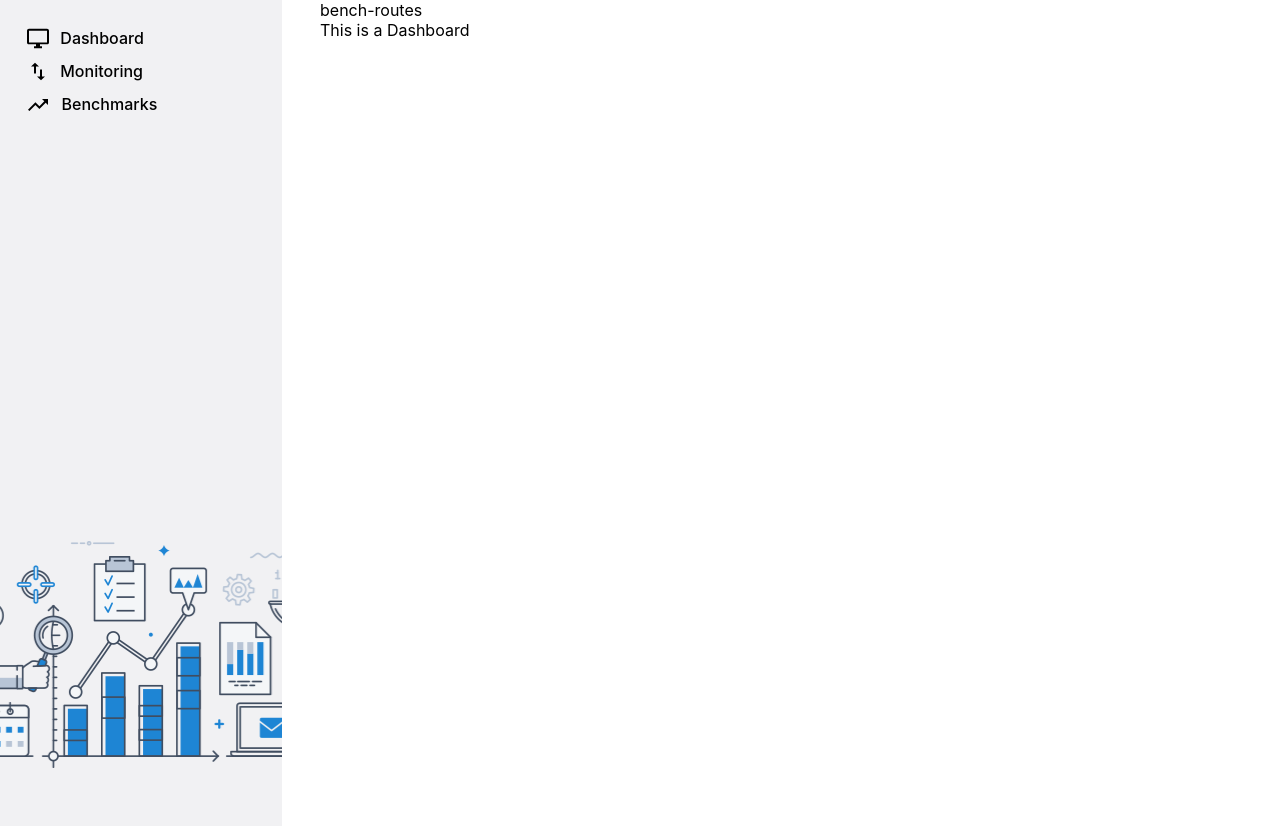
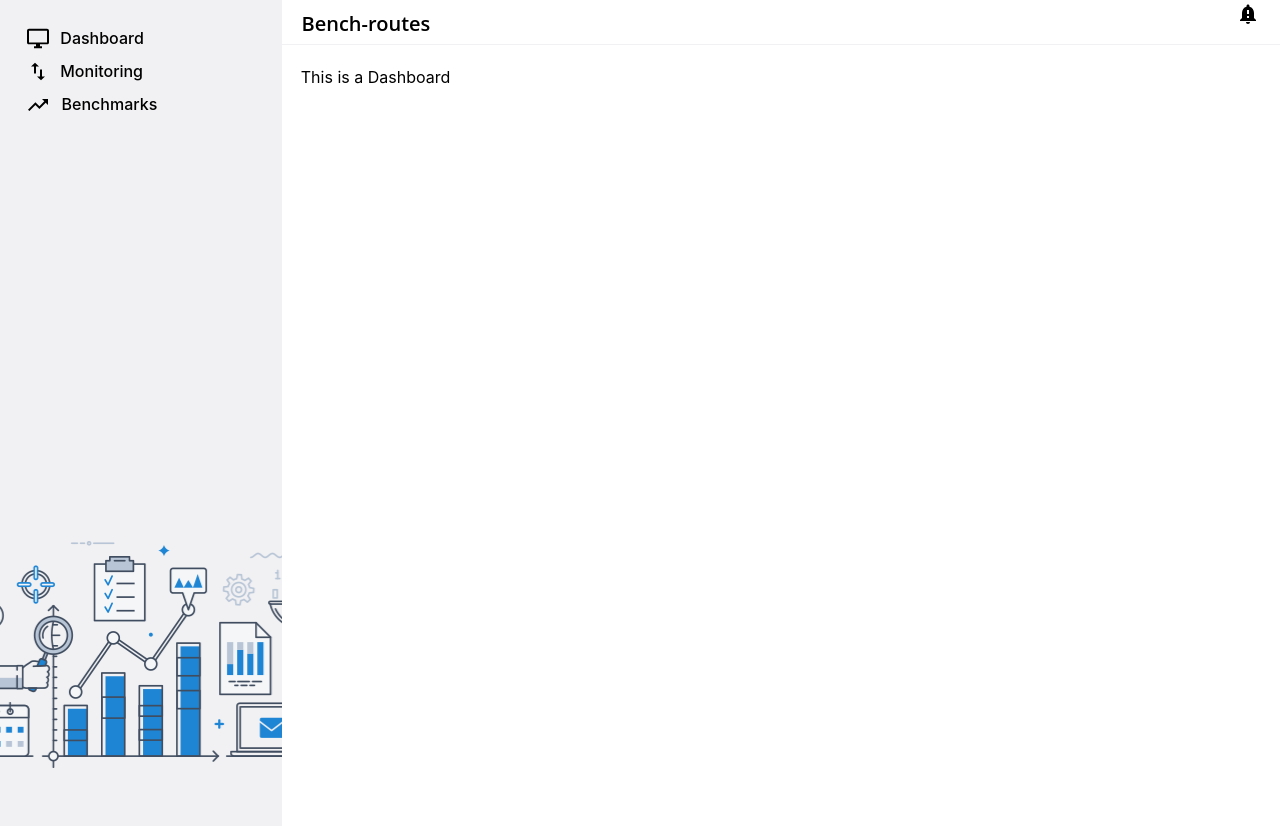
Before and after one commit to SunRise-11/Bench, a React (Create React App) app: page / in a window 1280 px wide. Built offline with nearby package versions, Linux system fonts and the light colour scheme.

Commit message:
dev header and notifs

```diff
--- a/src/App.css
+++ b/src/App.css
@@ -22,8 +22,13 @@ body {
   overflow-y: hidden;
 }
 
-.main {
+.outer-wrapper {
   position: absolute;
-  left: 25%;
+  left: 22%;
   width: 75%;
 }
+
+.inner-component {
+  margin-top: 7%;
+  margin-left: 2%;
+}
--- a/src/App.js
+++ b/src/App.js
@@ -8,9 +8,11 @@ function App() {
   return (
     <div className="App">
       <Sidebar className="sidebar" />
-      <div className="main">
+      <div className="outer-wrapper">
         <Header />
-        <Navigator />
+        <div className='inner-component'>
+          <Navigator />
+        </div>
       </div>
     </div>
   );
--- a/src/components/layouts/Header.js
+++ b/src/components/layouts/Header.js
@@ -4,7 +4,13 @@ export default class Header extends React.Component {
   render() {
     return (
       <header>
-                bench-routes
+        <div className='logo-name'>
+          Bench-routes
+        </div>
+
+        <div className='notification-icon'>
+          <img src='assets/icons/notify-icon.svg' alt='notification' />
+        </div>
       </header>
     );
   }
--- a/src/components/layouts/Sidebar.js
+++ b/src/components/layouts/Sidebar.js
@@ -31,7 +31,6 @@ export default class Sidebar extends React.Component {
                 </div>
               </div>
             </Link>
-
           </div>
         </Router>
       );
--- a/src/components/layouts/layouts.style.css
+++ b/src/components/layouts/layouts.style.css
@@ -22,3 +22,24 @@
     font-weight: 500;
     color: black;
 }
+
+header {
+    position: absolute;
+    width: 104%;
+    height: 50%;
+    border-bottom: 1px solid #f1f1f3;
+}
+
+.logo-name {
+    font-size: 20px;
+    font-weight: 600;
+    margin: 1% 0% 0% 2%;
+    font-family: 'Open Sans';
+}
+
+.notification-icon {
+    position: absolute;
+    right: 2%;
+    top: 4%;
+    height: 28px;
+}
```
Also changed, not shown: public/assets/icons/notify-icon.svg (added). Lines whose indentation alone changed are shown as unchanged.
